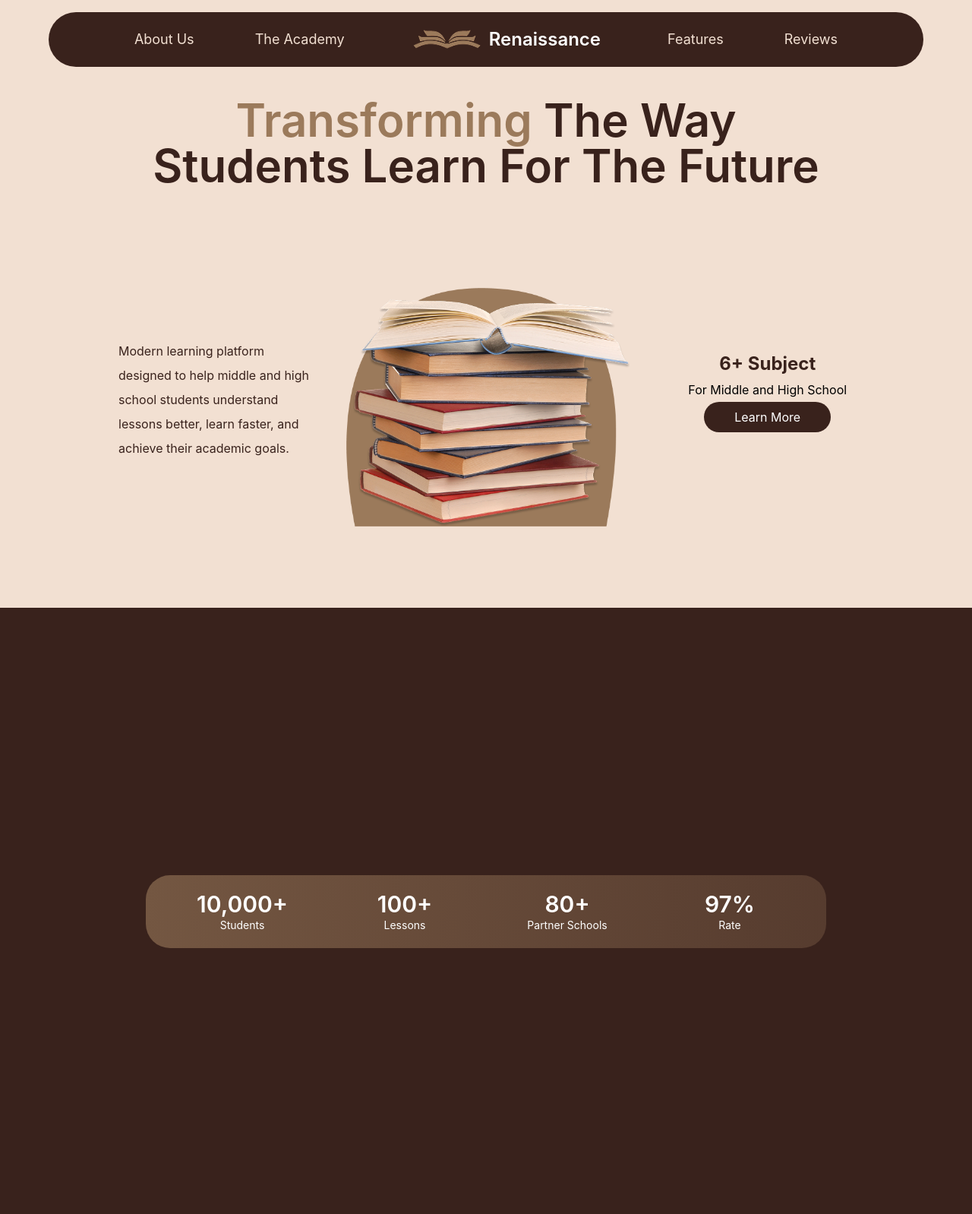
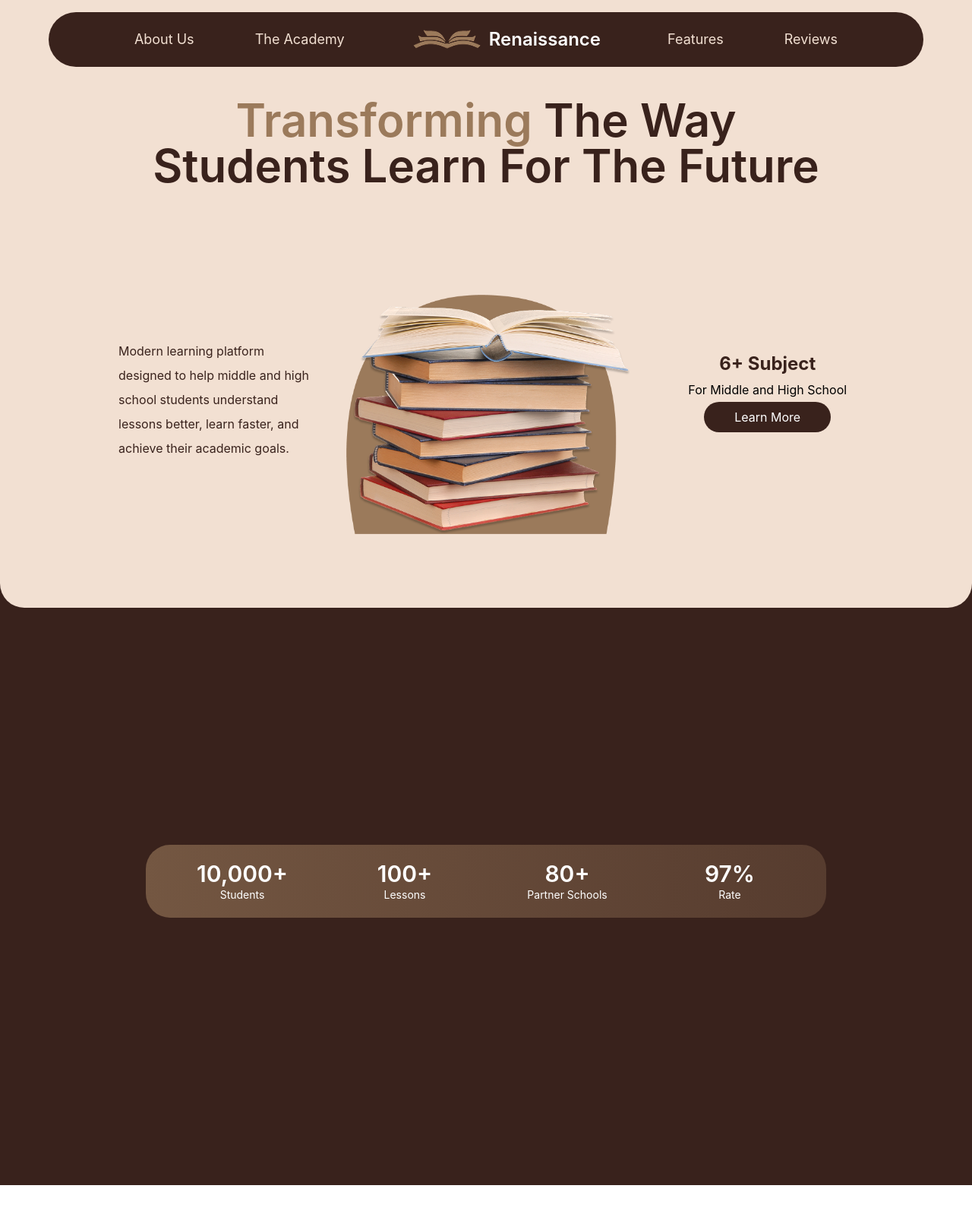
Before and after one commit to Athrsyd/Renaissance, a React (Vite) app in the folder Frontend/: page / in a window 1280 px wide. Shown: the whole page at 76% size. After the commit the page ends 1560 px from the top, so only its background shows below. Built offline with nearby package versions, Linux system fonts and the light colour scheme.

Commit message:
modified:   Frontend/src/components/navbar.jsx modified:   Frontend/src/pages/LandingPage.jsx

```diff
--- a/Frontend/src/components/navbar.jsx
+++ b/Frontend/src/components/navbar.jsx
@@ -17,7 +17,7 @@ const Navbar = () => {
   }, []);
 
   return (
-    <header className=" fixed w-full flex justify-center unded-full z-50">
+    <header className=" fixed w-full flex justify-center unded-full z-9999">
       <nav className=" bg-bistre z-order-last flex p-3 mt-4 justify-center items-center gap-20 w-full max-w-6xl rounded-full">
         <a
           href="#about"
--- a/Frontend/src/pages/LandingPage.jsx
+++ b/Frontend/src/pages/LandingPage.jsx
@@ -6,7 +6,7 @@ const LandingPage = () => {
   return (
     <>
       <Navbar />
-      <section className="h-screen w-full pt-32 flex px-32 flex-col justify-center items-center bg-[#F2E0D2]">
+      <section className="h-screen relative z-60 w-full pt-32 flex px-32 flex-col justify-center rounded-b-4xl items-center bg-[#F2E0D2]">
         <div className="flex">
           <h1 className="text-6xl font-semibold text-center text-bistre mb-6">
             <span className="text-chamoisee">Transforming</span> The Way <br />{" "}
@@ -22,7 +22,7 @@ const LandingPage = () => {
             </p>
           </div>
           <div className="flex justify-center items-center w-[40%] h-full">
-            <img width="100%" src={buku} alt="gambar buku" className="w-full" />
+            <img width="100%" src={buku} alt="gambar buku" className="w-full -mb-4.75" />
           </div>
           <div className="w-[30%] text-center mb-10 leading-loose">
             <p className="text-md text-coffee">
@@ -39,7 +39,7 @@ const LandingPage = () => {
         </div>
       </section>
 
-      <section className="h-screen w-full flex px-16 flex-col justify-center items-center bg-bistre">
+      <section className="h-screen relative z-50 -mt-10 w-full flex px-16 flex-col justify-center items-center bg-bistre">
         <div className="w-full flex flex-col justify-center items-center">
           <div className="bg-linear-to-r from-[#9B7A5B]/60 to-[#6A4D3B]/60 rounded-4xl max-w-4xl w-full p-5 flex justify-between items-center text-center">
             <div className=" w-full">
```
